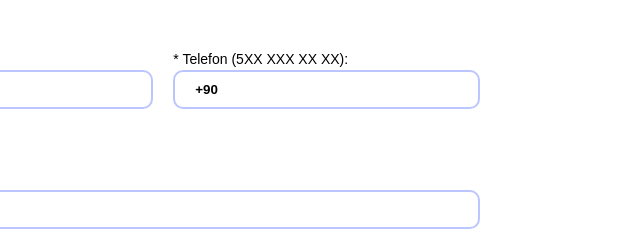
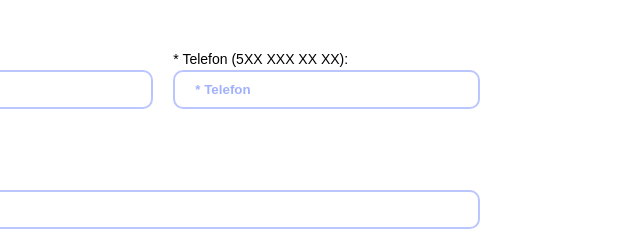
Before and after one commit to acikyazilimagi/deprem-io-frontend, a website: page yardim-sagla/cadir-kurabilirim.html in a window 1280 px wide. Shown: the part 282-522 px from the top of the page, 640-1280 px from the left. Drawn offline with Linux system fonts and the light colour scheme; some packages are replaced by stand-ins of ours; a script that the page names is missing.

Commit message:
+90s deleted

```diff
--- a/yardim-sagla/cadir-kurabilirim.html
+++ b/yardim-sagla/cadir-kurabilirim.html
@@ -165,7 +165,7 @@
                   <label for="telefon">* Telefon (5XX XXX XX XX): </label>
                   <input
                     type="tel"
-                    value="+90"
+                    value=""
                     class="form-control"
                     id="telefon"
                     name="telefon"
```
Also changed, not shown: yardim-sagla/gida.html (+1 -1 lines).
